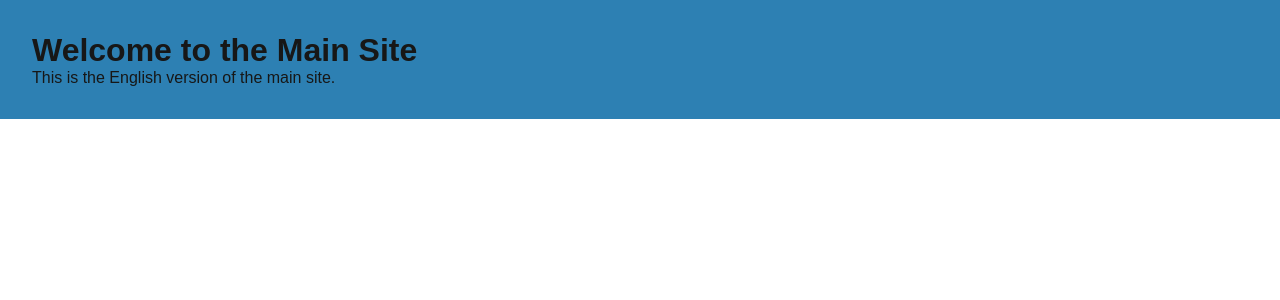
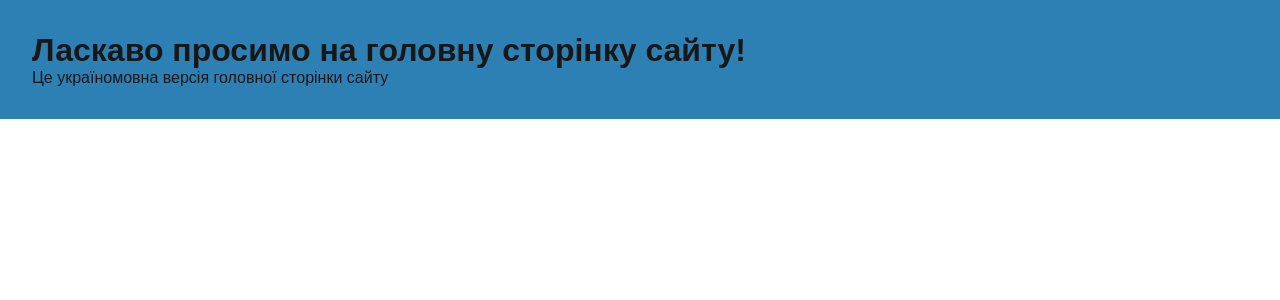
Before and after one commit to DefBo/bubibo-pro, a Next.js app: page /ua in a window 1280 px wide. Shown: the top 300 px of the page. Built offline with nearby package versions, Linux system fonts and the light colour scheme.

Commit message:
Fix MainTemplate localization

```diff
--- a/src/components/templates/MainTemplate/MainTemplate.tsx
+++ b/src/components/templates/MainTemplate/MainTemplate.tsx
@@ -2,9 +2,10 @@ import styles from './MainTemplate.module.scss';
 
 type Props = {
   content: { title: string; description: string };
+  lang: string;
 };
 
-export default function MainTemplate({ content }: Props) {
+export default function MainTemplate({ content, lang }: Props) {
   return (
     <main className={styles.main}>
       <h1>{content.title}</h1>
--- a/src/pages/[lang]/index.tsx
+++ b/src/pages/[lang]/index.tsx
@@ -2,8 +2,13 @@ import { GetStaticPaths, GetStaticProps } from 'next';
 import MainTemplate from '@/components/templates/MainTemplate/MainTemplate';
 import { getSiteContent } from '@/utils/getSiteContent';
 
-export default function MainPage({ content }: { content: any }) {
-  return <MainTemplate content={content} />;
+type Props = {
+  content: any;
+  lang: string;
+};
+
+export default function MainPage({ content, lang }: Props) {
+  return <MainTemplate content={content} lang={lang} />;
 }
 
 export const getStaticPaths: GetStaticPaths = async () => {
@@ -18,6 +23,9 @@ export const getStaticProps: GetStaticProps = async ({ params }) => {
   const content = getSiteContent('main', lang);
 
   return {
-    props: { content },
+    props: {
+      content,
+      lang,
+    },
   };
 };
--- a/src/pages/_document.tsx
+++ b/src/pages/_document.tsx
@@ -2,7 +2,7 @@ import { Html, Head, Main, NextScript } from 'next/document';
 
 export default function Document() {
   return (
-    <Html lang="en">
+    <Html lang="ua">
       <Head />
       <body>
         <Main />
--- a/src/sites/main/ru.ts
+++ b/src/sites/main/ru.ts
@@ -1,4 +1,4 @@
 export default {
-  title: 'Welcome to the Main Site',
-  description: 'This is the English version of the main site.',
+  title: 'Добро пожаловать на главную страницу',
+  description: 'Это русскоязычная версия главной страницы сайта',
 };
--- a/src/sites/main/ua.ts
+++ b/src/sites/main/ua.ts
@@ -1,4 +1,4 @@
 export default {
-  title: 'Welcome to the Main Site',
-  description: 'This is the English version of the main site.',
+  title: 'Ласкаво просимо на головну сторінку сайту!',
+  description: 'Це україномовна версія головної сторінки сайту',
 };
```
